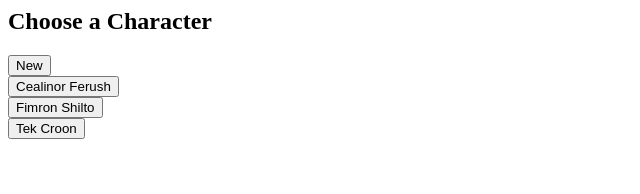
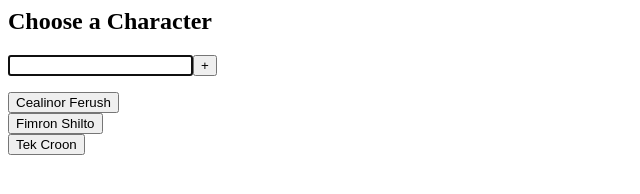
Before and after one commit to PenguinMan98/dnd-app, a plain HTML site: page templates/character-select.html in a window 1280 px wide. Shown: the whole page, without its empty margins (0-640 px from the left). Drawn offline with Linux system fonts and the light colour scheme.

Commit message:
Added the new character form

```diff
--- a/templates/character-select.html
+++ b/templates/character-select.html
@@ -5,23 +5,39 @@
         button{
             display: block;
         }
+        form > input{
+            display: inline-block;
+        }
+        form > button{
+            display: inline-block;
+        }
     </style>
 </head>
 <body>
-<section class="hero">
+<section>
     <h1>Choose a Character</h1>
-    <button data-char="0">New</button>
+    <div>
+        <form>
+            <input autofocus><button type="submit">+</button>
+        </form>
+    </div>
     <button data-char="1">Cealinor Ferush</button>
     <button data-char="2">Fimron Shilto</button>
     <button data-char="8">Tek Croon</button>
 </section>
 <script>
-    var buttons = document.querySelectorAll('button');
+    // handle selecting an existing character
+    var buttons = document.querySelectorAll('section > button');
     for(var i = 0; i < buttons.length; i++) {
         buttons[i].addEventListener('click', (event) => {
             console.log(event.target.dataset.char);
         });
     }
+    // handle creating a new one
+    document.querySelector('form').addEventListener('submit',(event) =>{
+        event.preventDefault();
+        let name = document.querySelector('input').value;
+    })
 </script>
 </body>
 </html>
```
